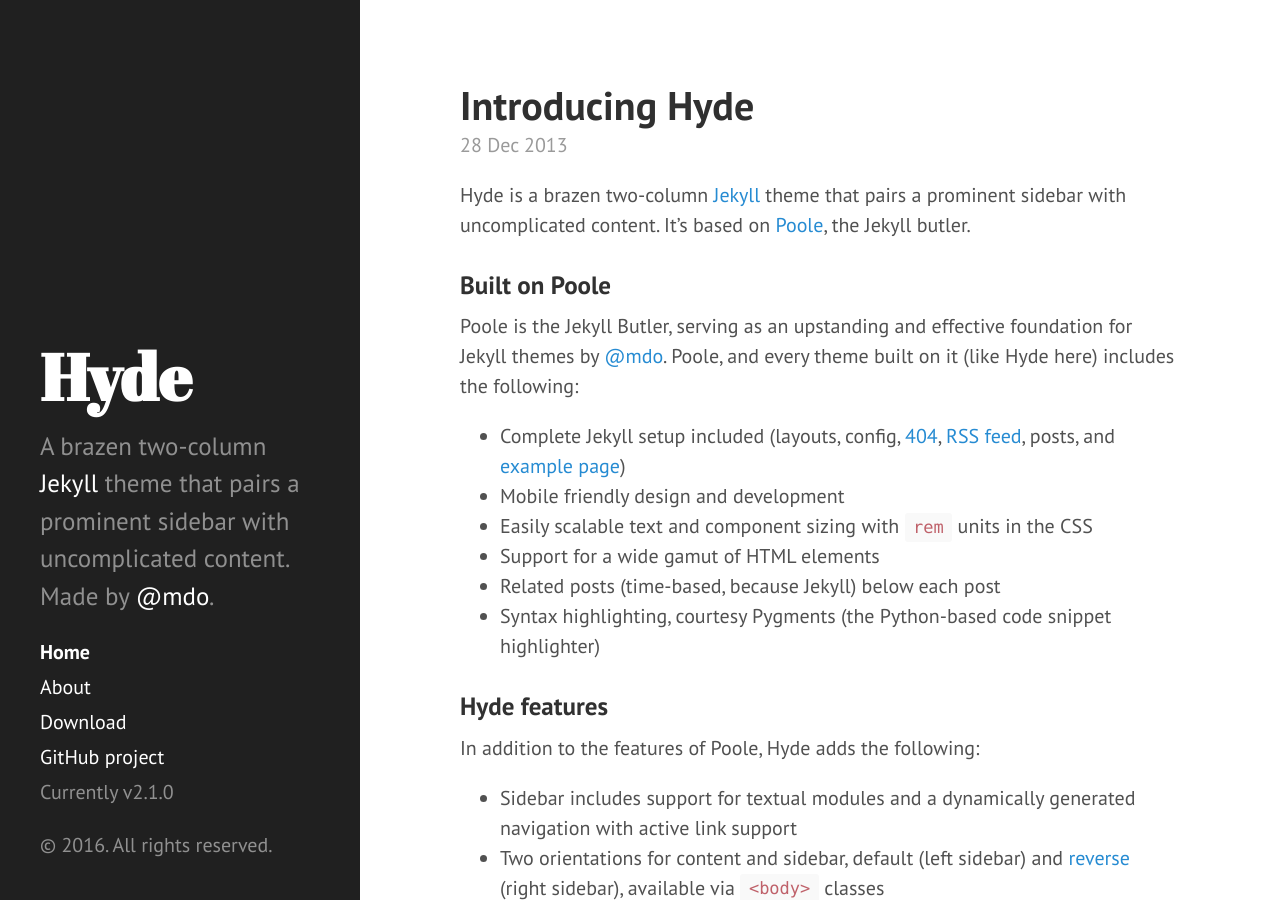
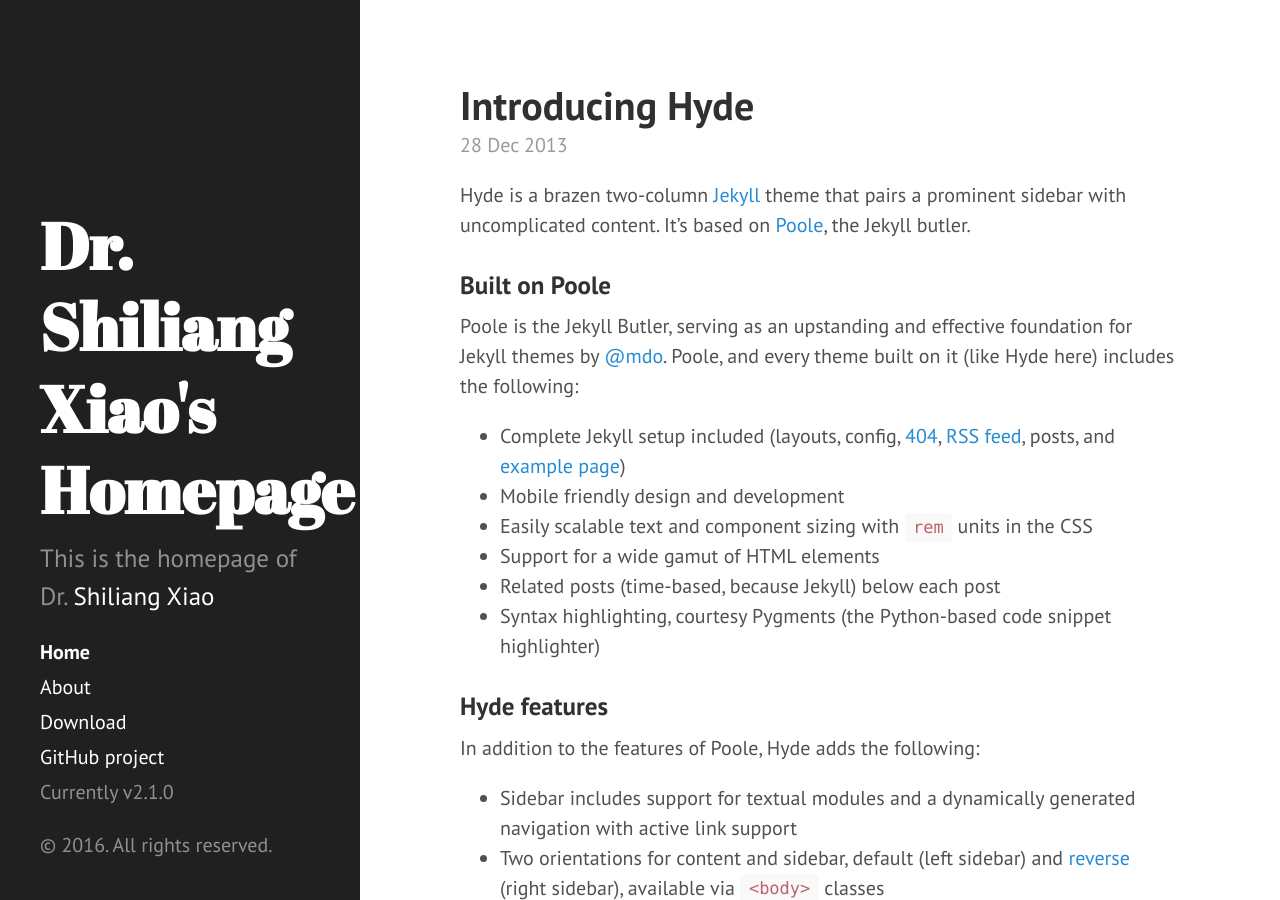
Before and after one commit to slxiao/slxiao.github.io, a Jekyll site: the page built from index.html, in a window 1280 px wide and 900 px high. Built offline with Jekyll 4.4.1, drawn with Linux system fonts in a browser that asks for light colours; Markdown is read by kramdown in place of the engine named in the settings; the list of posts is cut into pages by our own code.

Commit message:
modify header

```diff
--- a/_config.yml
+++ b/_config.yml
@@ -6,15 +6,15 @@ highlighter:      pygments
 permalink:        pretty
 
 # Setup
-title:            Hyde
-tagline:          'A Jekyll theme'
-description:      'A brazen two-column <a href="http://jekyllrb.com" target="_blank">Jekyll</a> theme that pairs a prominent sidebar with uncomplicated content. Made by <a href="https://twitter.com/mdo" target="_blank">@mdo</a>.'
+title:            Dr. Shiliang Xiao's Homepage
+tagline:          ''
+description:      'This is the homepage of Dr. <a href="http://www.scholat.com/~slxiao" target="_blank">Shiliang Xiao</a>'
 url:              http://slxiao.github.io
 baseurl:          /
 
 author:
-  name:           'Mark Otto'
-  url:            https://twitter.com/mdo
+  name:           'Shiliang Xiao'
+  url:            https://slxiao.github.io
 
 paginate:         5
 
```
